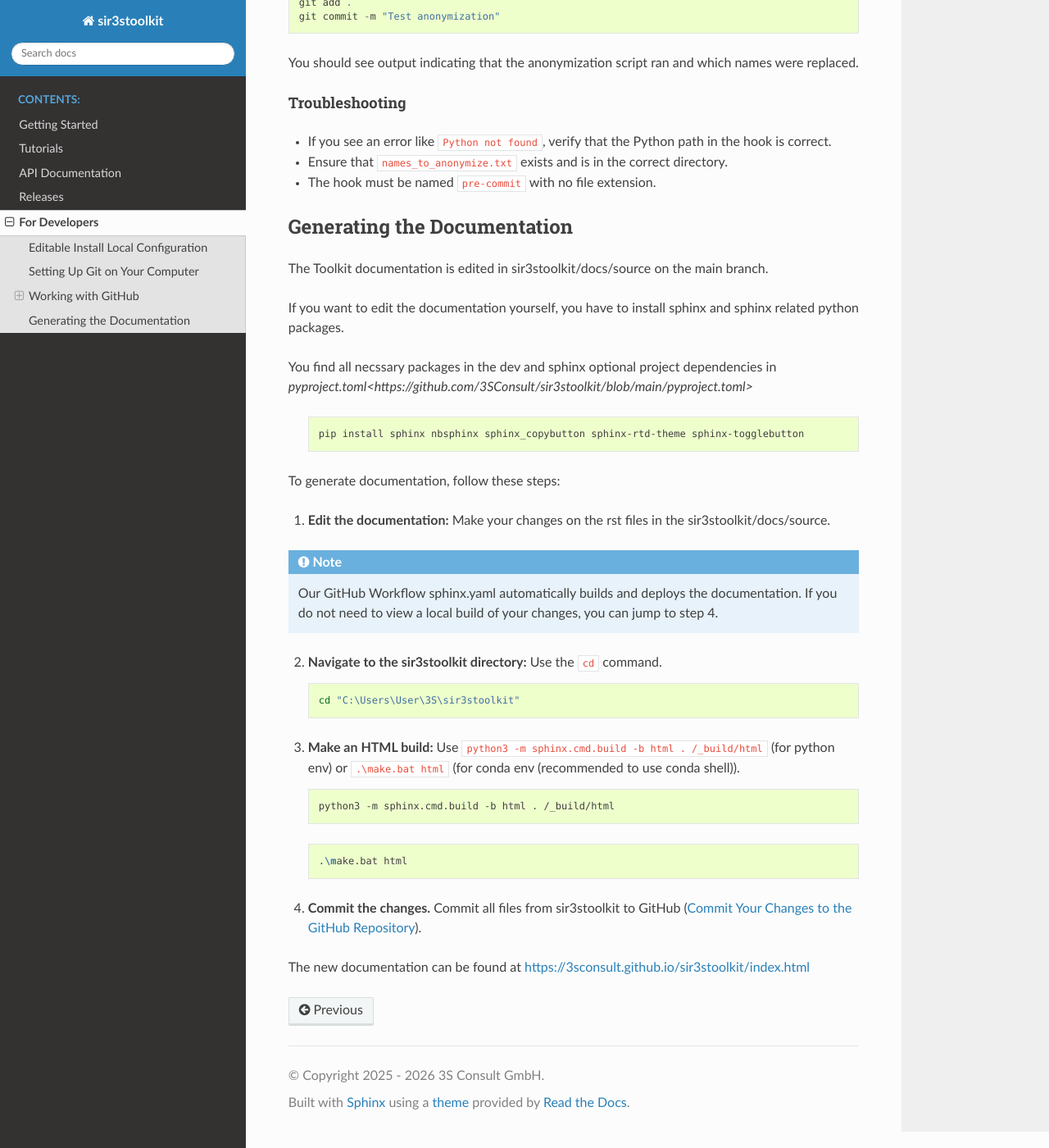
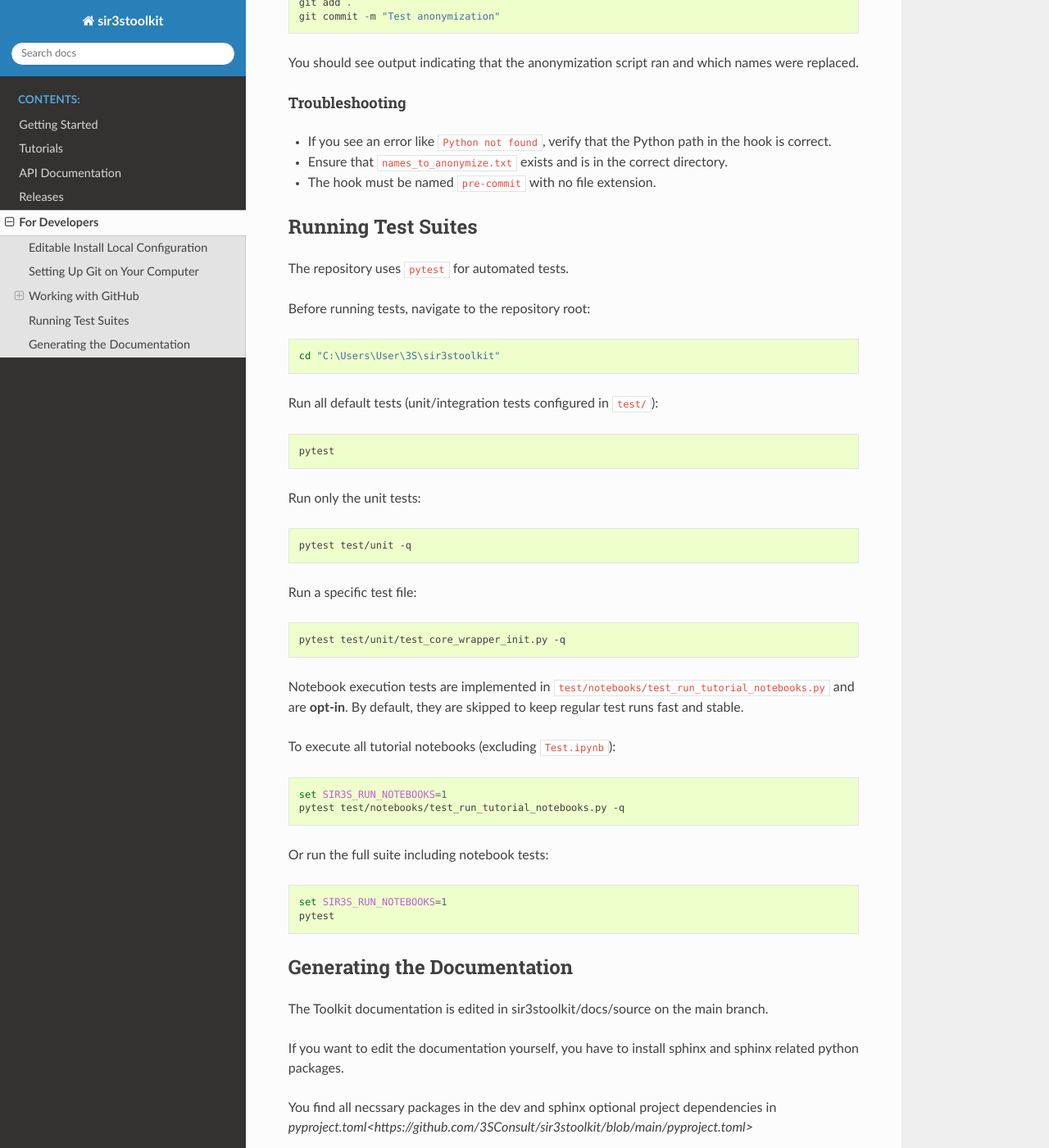
Before and after one commit to 3SConsult/sir3stoolkit, a Sphinx documentation site: the page built from docs/source/developers.rst, in a window 1280 px wide and 1400 px high, scrolled down 6186 px. Shown: the whole window at 82% size. Built offline with Sphinx 7.4.7 and the Read the Docs theme 3.1.0, drawn with Linux system fonts in a browser that asks for light colours; pages that are not in the unit, such as notebooks, are missing from menus.

Commit message:
Documentation: Running Tests

```diff
--- a/docs/source/developers.rst
+++ b/docs/source/developers.rst
@@ -295,6 +295,54 @@ Troubleshooting
 - The hook must be named ``pre-commit`` with no file extension.
 
 
+Running Test Suites
+-------------------
+
+The repository uses ``pytest`` for automated tests.
+
+Before running tests, navigate to the repository root:
+
+.. code-block:: bash
+
+   cd "C:\Users\User\3S\sir3stoolkit"
+
+Run all default tests (unit/integration tests configured in ``test/``):
+
+.. code-block:: bash
+
+   pytest
+
+Run only the unit tests:
+
+.. code-block:: bash
+
+   pytest test/unit -q
+
+Run a specific test file:
+
+.. code-block:: bash
+
+   pytest test/unit/test_core_wrapper_init.py -q
+
+Notebook execution tests are implemented in
+``test/notebooks/test_run_tutorial_notebooks.py`` and are **opt-in**.
+By default, they are skipped to keep regular test runs fast and stable.
+
+To execute all tutorial notebooks (excluding ``Test.ipynb``):
+
+.. code-block:: bash
+
+   set SIR3S_RUN_NOTEBOOKS=1
+   pytest test/notebooks/test_run_tutorial_notebooks.py -q
+
+Or run the full suite including notebook tests:
+
+.. code-block:: bash
+
+   set SIR3S_RUN_NOTEBOOKS=1
+   pytest
+
+
 Generating the Documentation
 ----------------------------
 
```
